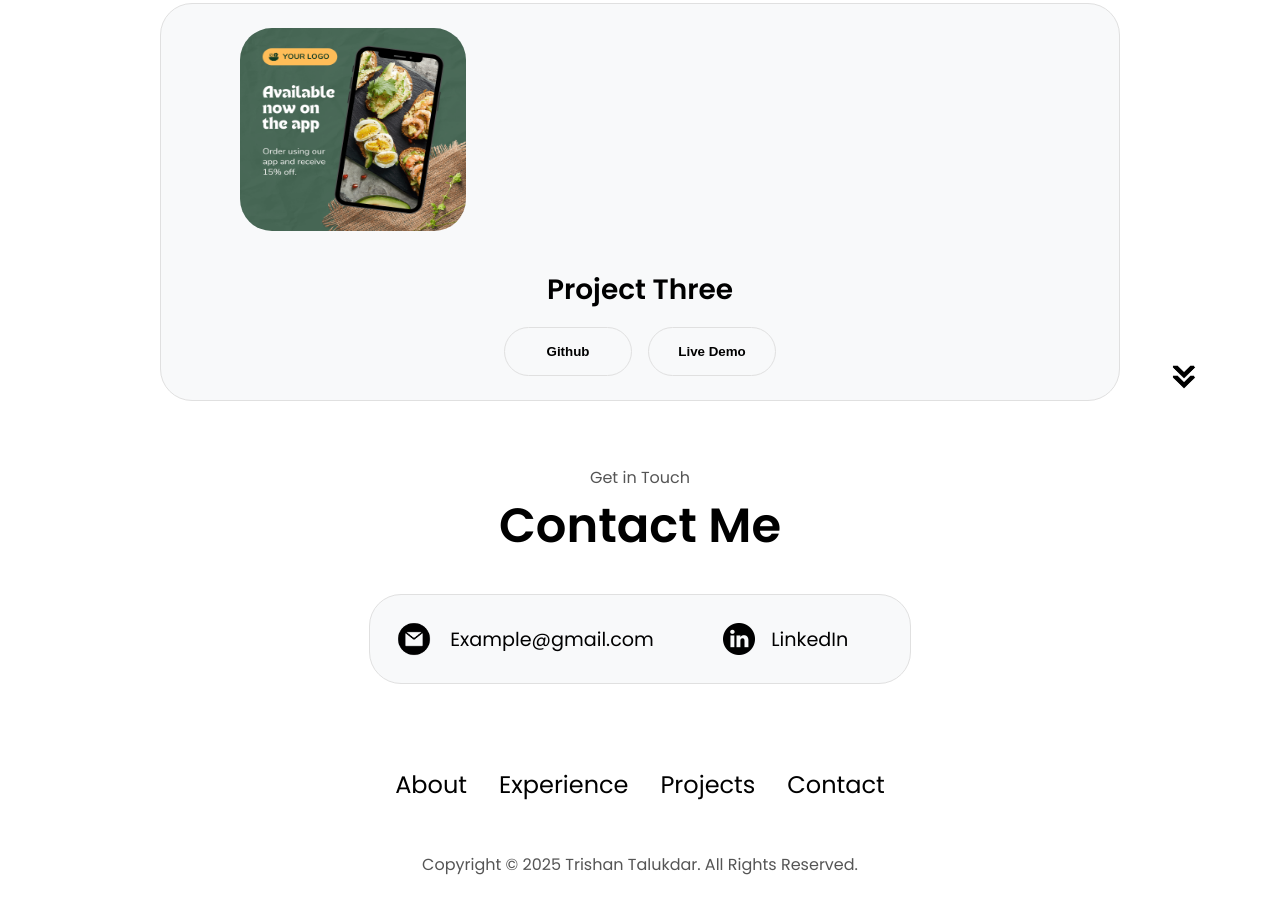
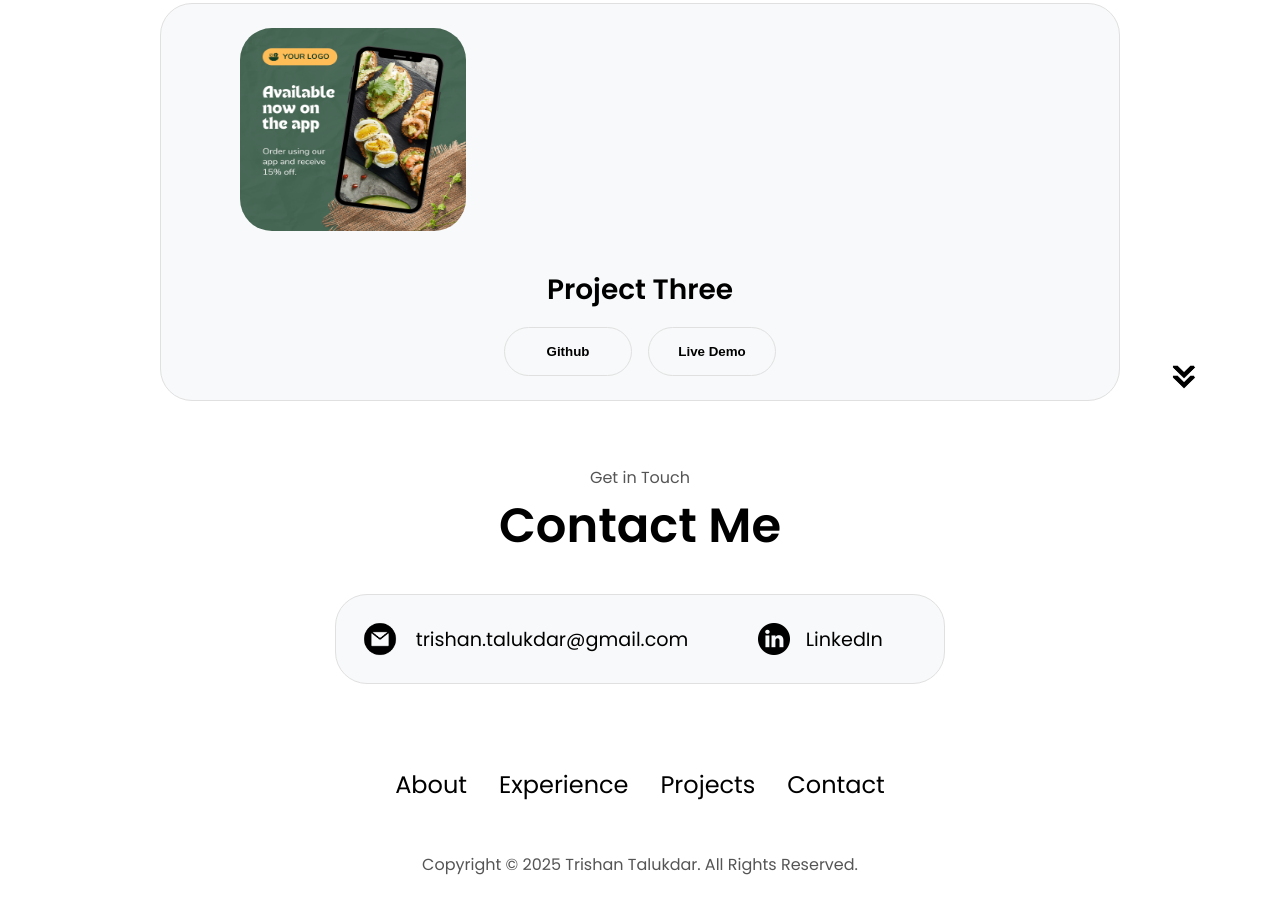
Before and after one commit to trishan023/trishantalukdar, a plain HTML site: page index.html in a window 1280 px wide. Shown: the part 2938-3852 px from the top of the page. Drawn offline with Linux system fonts and the light colour scheme.

Commit message:
Contact page updated

```diff
--- a/index.html
+++ b/index.html
@@ -393,7 +393,7 @@
             alt="Email icon"
             class="icon contact-icon email-icon"
           />
-          <p><a href="mailto:trishantalukdar@gmail.com">Example@gmail.com</a></p>
+          <p><a href="mailto:trishantalukdar@gmail.com">trishan.talukdar@gmail.com</a></p>
         </div>
         <div class="contact-info-container">
           <img
```
